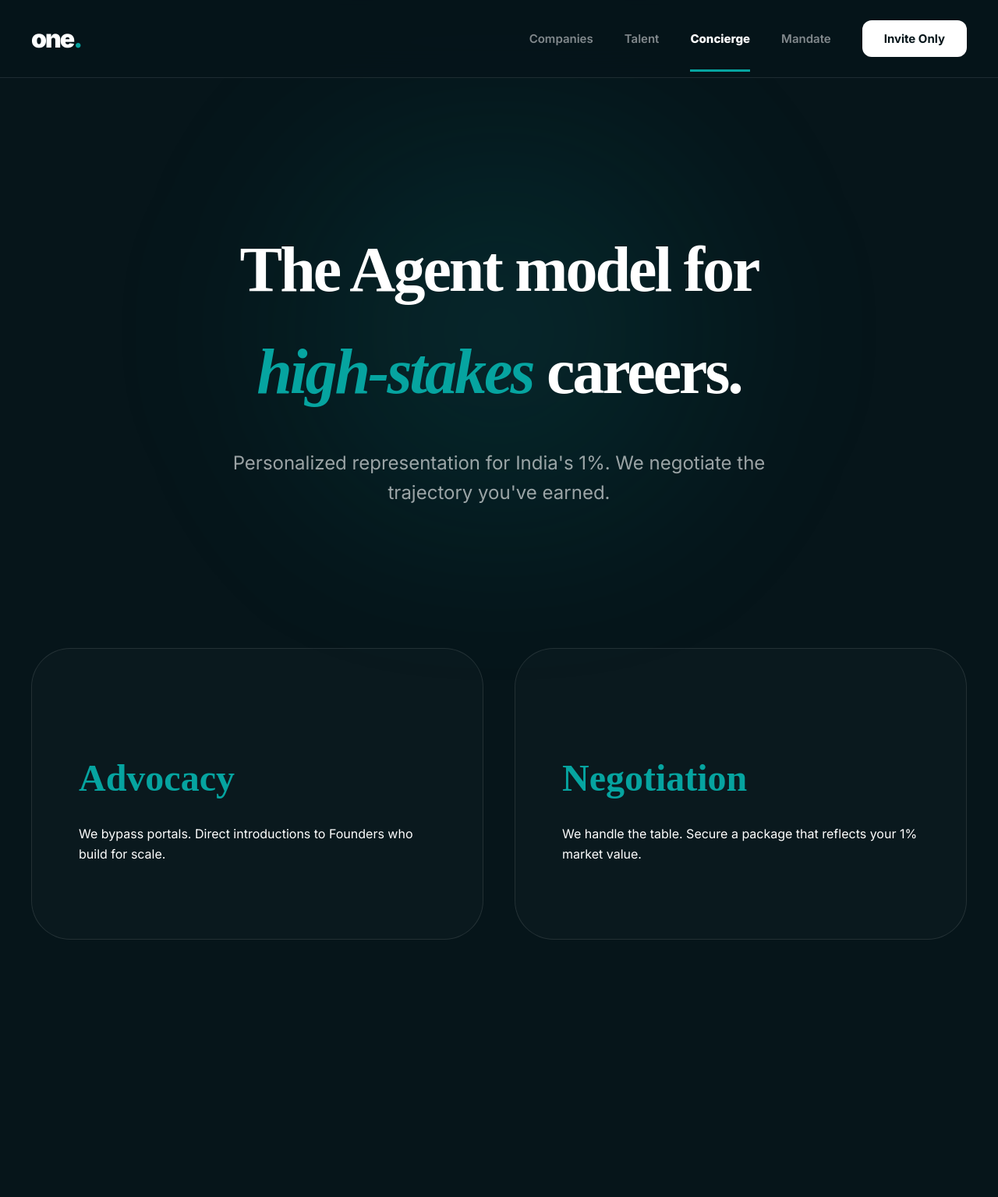
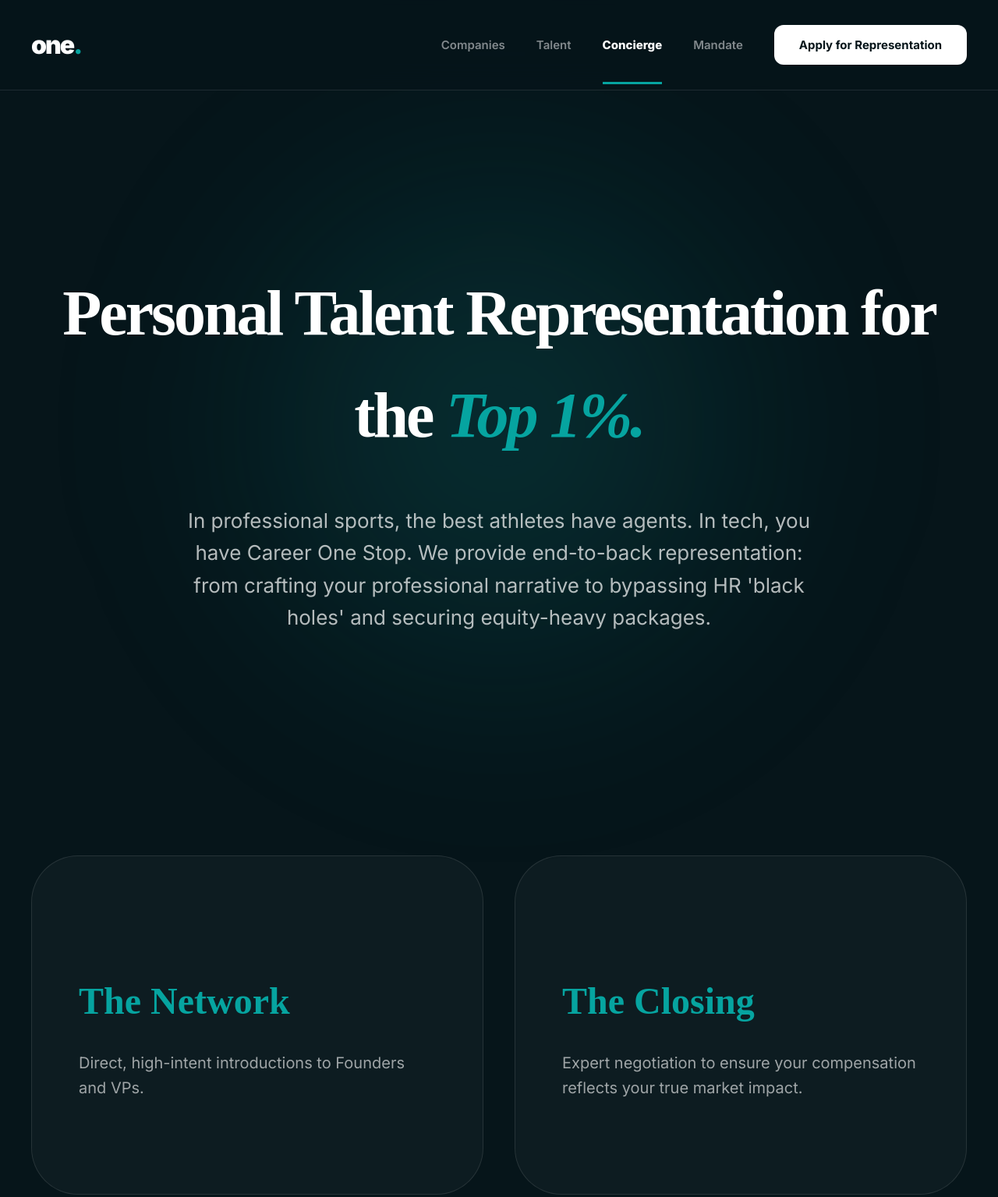
Before and after one commit to manzar-i/careeronestop, a plain HTML site: page concierge.html in a window 1280 px wide. Shown: the whole page at 78% size. Before the commit the page ends 1285 px from the top, so only its background shows below. Drawn offline with Linux system fonts and the light colour scheme; a web font is replaced by a local one.

Commit message:
Refactor header and hero section in concierge.html
Updated header and hero section styles and content.

```diff
--- a/concierge.html
+++ b/concierge.html
@@ -9,27 +9,33 @@
         * { box-sizing: border-box; }
         body { margin: 0; font-family: var(--font-main); background: var(--black); color: #fff; line-height: 1.6; overflow-x: hidden; }
         .container { max-width: 1300px; margin: 0 auto; padding: 0 40px; }
-        header { padding: 24px 0; display: flex; justify-content: space-between; align-items: center; position: sticky; top:0; background: rgba(6,21,26,0.85); backdrop-filter: blur(20px); z-index: 1000; border-bottom: 1px solid var(--border); }
+        header { padding: 32px 0; display: flex; justify-content: space-between; align-items: center; position: sticky; top:0; background: rgba(6,21,26,0.85); backdrop-filter: blur(20px); z-index: 1000; border-bottom: 1px solid var(--border); }
         .logo { font-size: 32px; font-weight: 900; color: #fff; text-decoration: none; letter-spacing: -2px; }
         .logo span { color: var(--accent); }
         nav a { text-decoration: none; color: rgba(255,255,255,0.5); font-weight: 600; font-size: 15px; margin-left: 40px; }
         .nav-active { color: #fff !important; font-weight: 800; position: relative; }
-        .nav-active::after { content: ""; position: absolute; bottom: -33px; left: 0; width: 100%; height: 3px; background: var(--accent); }
-        .btn-cta { background: #fff; color: var(--black); padding: 14px 28px; border-radius: 12px; text-decoration: none; font-weight: 700; }
-        .hero { padding: 180px 0 100px; text-align: center; position: relative; }
-        .hero::before { content: ""; position: absolute; top: 0; left: 50%; transform: translateX(-50%); width: 80%; height: 100%; background: radial-gradient(circle, rgba(6, 164, 160, 0.15) 0%, transparent 70%); z-index: -1; filter: blur(80px); }
-        .hero h1 { font-family: var(--font-serif); font-size: clamp(48px, 9vw, 82px); margin: 0 0 32px; letter-spacing: -3px; }
+        .nav-active::after { content: ""; position: absolute; bottom: -41px; left: 0; width: 100%; height: 3px; background: var(--accent); }
+        .btn-cta { background: #fff; color: var(--black); padding: 16px 32px; border-radius: 12px; text-decoration: none; font-weight: 700; }
+
+        .hero { padding: 220px 0 100px; text-align: center; position: relative; }
+        .hero::before { content: ""; position: absolute; top: 0; left: 50%; transform: translateX(-50%); width: 80%; height: 100%; background: radial-gradient(circle, rgba(6, 164, 160, 0.2) 0%, transparent 70%); z-index: -1; filter: blur(100px); }
+        .hero h1 { font-family: var(--font-serif); font-size: clamp(48px, 9vw, 82px); margin: 0 0 48px; letter-spacing: -3px; }
         .hero h1 em { font-style: italic; color: var(--accent); }
-        .pill-grid { display: grid; grid-template-columns: repeat(2, 1fr); gap: 40px; padding: 80px 0; }
-        .pill { padding: 80px 60px; border: 1px solid var(--border); border-radius: 50px; background: rgba(255,255,255,0.02); transition: 0.4s; }
-        .pill:hover { background: rgba(255,255,255,0.05); border-color: var(--accent); }
-        .pill h3 { font-family: var(--font-serif); font-size: 48px; margin-bottom: 20px; color: var(--accent); }
+        .hero p { max-width: 800px; margin: 0 auto 64px; font-size: 26px; opacity: 0.7; }
+
+        .service-grid { display: grid; grid-template-columns: repeat(2, 1fr); gap: 40px; padding: 120px 0; }
+        .service-item { padding: 100px 60px; border: 1px solid var(--border); border-radius: 60px; background: rgba(255,255,255,0.03); }
+        .service-item h3 { font-family: var(--font-serif); font-size: 48px; margin-bottom: 24px; color: var(--accent); }
+        .service-item p { font-size: 20px; opacity: 0.6; }
     </style>
 </head>
 <body>
-    <header><div class="container" style="display:flex; justify-content:space-between; align-items:center; width:100%;"><a href="index.html" class="logo">one<span>.</span></a><nav><a href="index.html">Companies</a><a href="talent.html">Talent</a><a href="concierge.html" class="nav-active">Concierge</a><a href="about.html">Mandate</a><a href="mailto:hiring@careeronestop.in" class="btn-cta">Invite Only</a></nav></div></header>
-    <div class="container"><section class="hero"><h1>The Agent model for <br><em>high-stakes</em> careers.</h1><p style="font-size: 24px; opacity: 0.6; max-width: 700px; margin: 0 auto;">Personalized representation for India's 1%. We negotiate the trajectory you've earned.</p></section>
-        <div class="pill-grid"><div class="pill"><h3>Advocacy</h3><p>We bypass portals. Direct introductions to Founders who build for scale.</p></div><div class="pill"><h3>Negotiation</h3><p>We handle the table. Secure a package that reflects your 1% market value.</p></div></div>
+    <header><div class="container" style="display:flex; justify-content:space-between; align-items:center; width:100%;"><a href="index.html" class="logo">one<span>.</span></a><nav><a href="index.html">Companies</a><a href="talent.html">Talent</a><a href="concierge.html" class="nav-active">Concierge</a><a href="about.html">Mandate</a><a href="mailto:hiring@careeronestop.in" class="btn-cta">Apply for Representation</a></nav></div></header>
+    <div class="container"><section class="hero"><h1>Personal Talent Representation for the <em>Top 1%.</em></h1><p>In professional sports, the best athletes have agents. In tech, you have Career One Stop. We provide end-to-back representation: from crafting your professional narrative to bypassing HR 'black holes' and securing equity-heavy packages.</p></section>
+        <div class="service-grid">
+            <div class="service-item"><h3>The Network</h3><p>Direct, high-intent introductions to Founders and VPs.</p></div>
+            <div class="service-item"><h3>The Closing</h3><p>Expert negotiation to ensure your compensation reflects your true market impact.</p></div>
+        </div>
     </div>
 </body>
 </html>
```
